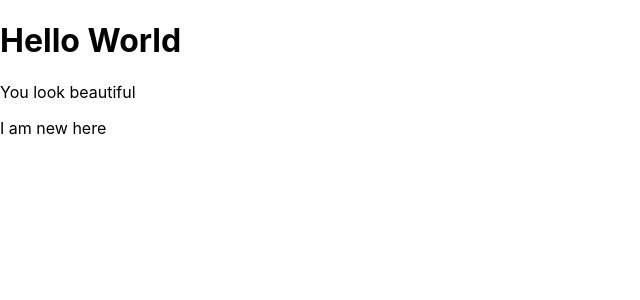
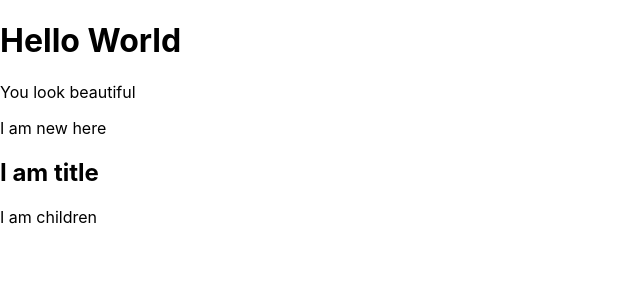
Before and after one commit to KristinaValu/react-fundamentals, a React (Create React App) app: page / in a window 1280 px wide. Shown: the top 300 px of the page, without its empty margins (0-640 px from the left). Built offline with nearby package versions, Linux system fonts and the light colour scheme.

Commit message:
React Component with props

```diff
--- a/src/App.js
+++ b/src/App.js
@@ -1,5 +1,14 @@
 import logo from "./logo.svg";
 import "./App.css";
+
+const ChildrenWithTitle = ({ children, title }) => {
+  return (
+    <div>
+      <h2>{title}</h2>
+      {children}
+    </div>
+  );
+};
 
 const FirstReactComponent = () => {
   return <p>I am new here</p>;
@@ -11,6 +20,9 @@ function App() {
       <h1>Hello World</h1>
       <p>You look beautiful</p>
       <FirstReactComponent />
+      <ChildrenWithTitle
+      title={"I am title"}
+      children={"I am children"} />
     </>
   );
 }
```
